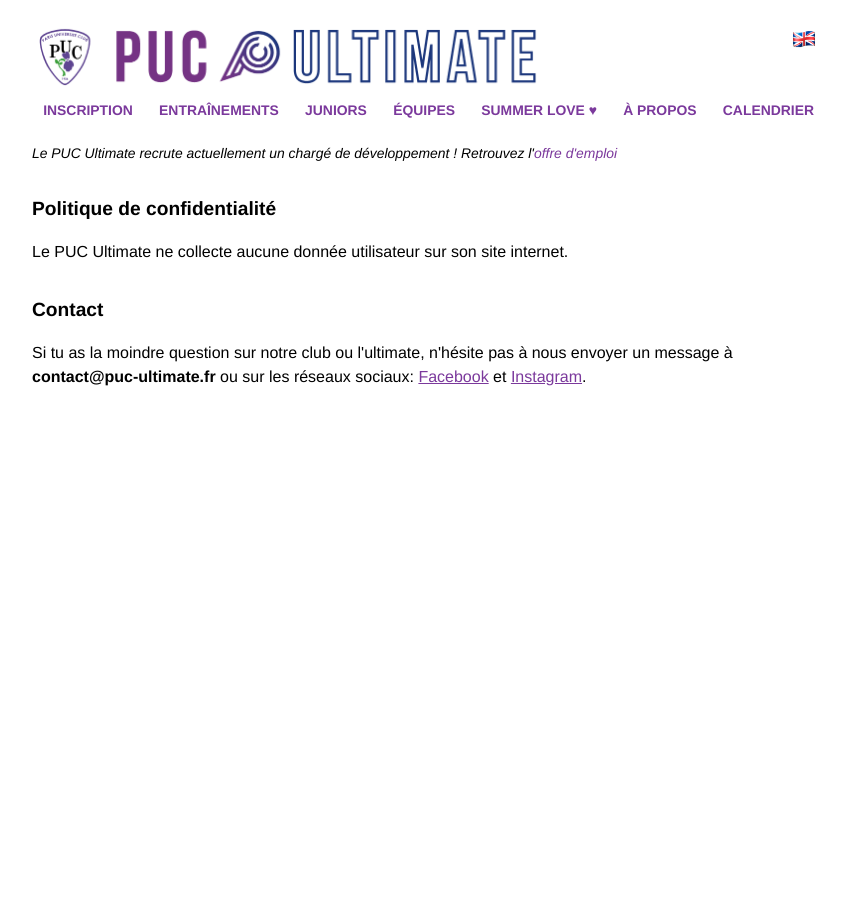
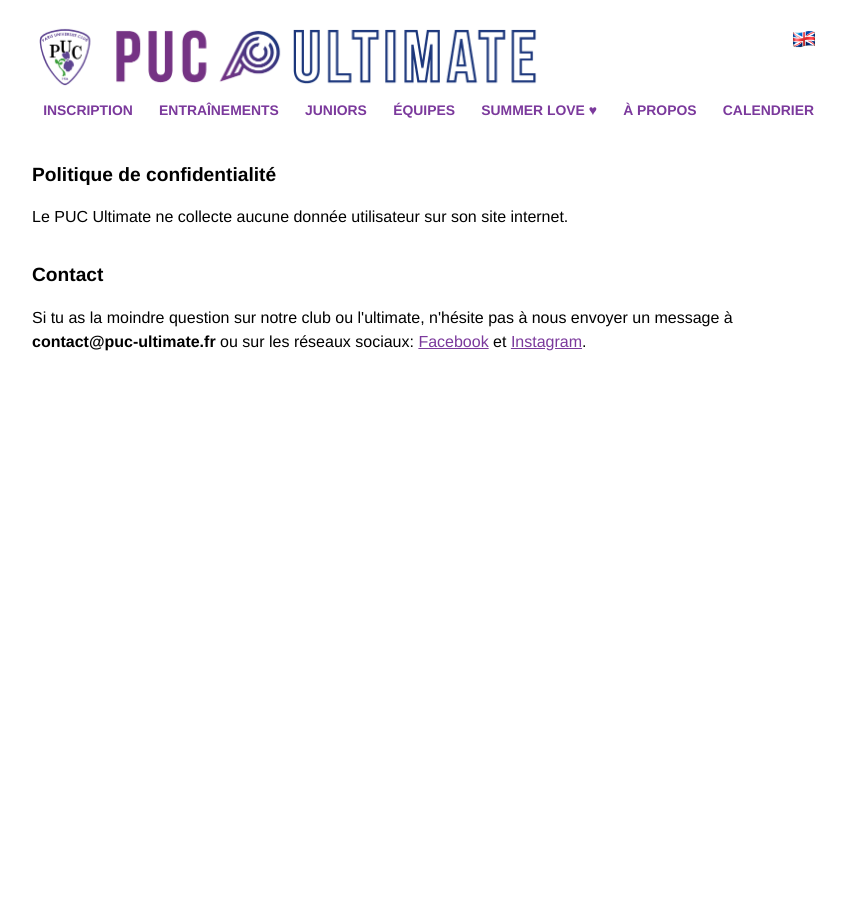
Before and after one commit to ahouhpuc/ahouhpuc.github.io, a Jekyll site: the page built from privacy.markdown, in a window 1280 px wide. Shown: the whole page, without its empty margins (208-1054 px from the left). Built offline with Jekyll 4.4.1, drawn with Linux system fonts in a browser that asks for light colours.

Commit message:
Remove hiring message

```diff
--- a/_includes/menu.fr.html
+++ b/_includes/menu.fr.html
@@ -8,6 +8,3 @@
   <li><a {% if page.path contains "calendrier" %} class="current" {% endif %} href="calendrier.html">Calendrier</a></li>
   <li><a class="flag" href="en.html" title="PUC Ultimate in English"><img src="en.png" alt="PUC Ultimate in English"> English</a></li>
 </ul>
-<p class="hiring">
-  Le PUC Ultimate recrute actuellement un chargé de développement ! Retrouvez l'<a href="https://docs.google.com/document/d/1rmhMTKGKNTcLRfUT13kDtzIs8CLW8YTyg_ru0A7Mty0/edit#" target="_blank">offre d'emploi</a>
-</p>
--- a/style.scss
+++ b/style.scss
@@ -207,11 +207,6 @@ nav {
     background-color: $primary-color;
     color: #fff;
   }
-
-  .hiring {
-    font-weight: initial;
-    font-style: italic;
-  }
 }
 
 #storyline {
```
